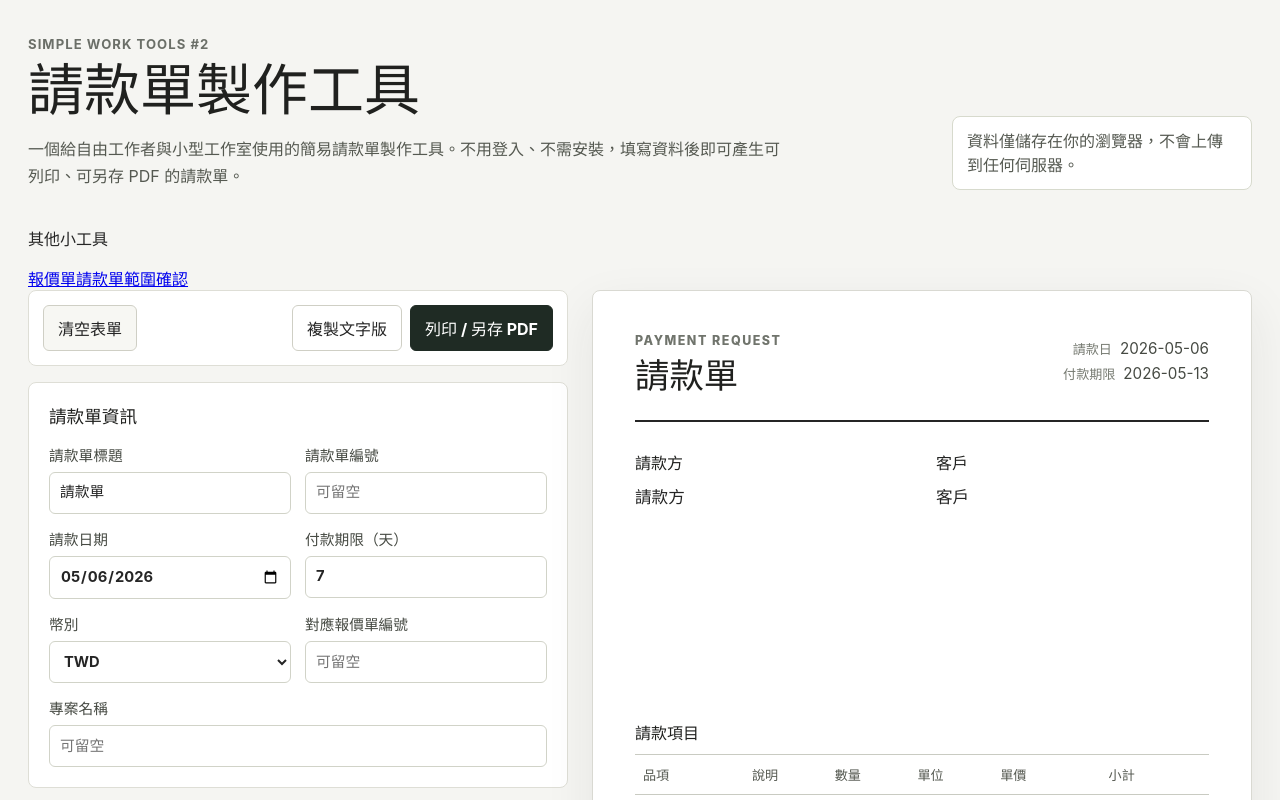
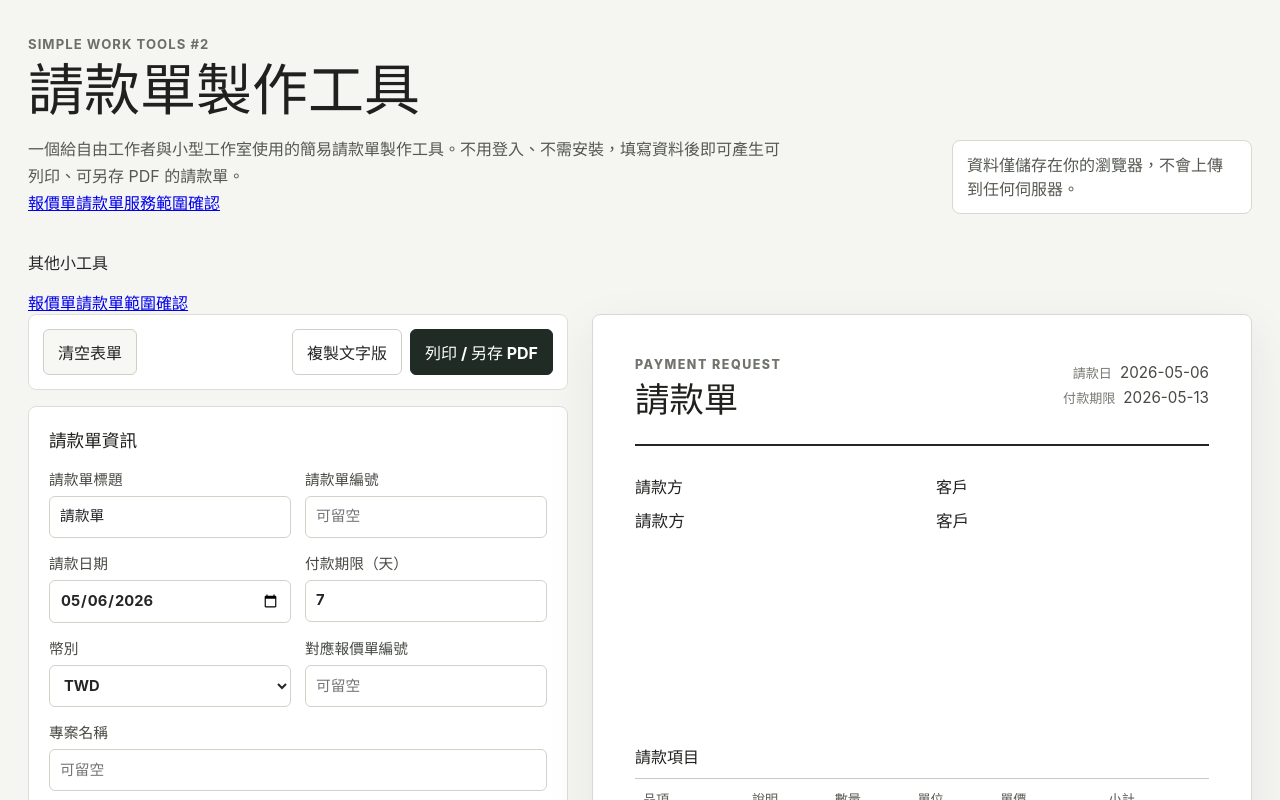
Before and after one commit to dong-sc/simple-payment-request-generator, a React (Vite) app: page / in a window 1280 px wide. Shown: the top 800 px of the page. Built offline with nearby package versions, Linux system fonts and the light colour scheme.

Commit message:
Add header tool shortcuts

```diff
--- a/src/components/Header.tsx
+++ b/src/components/Header.tsx
@@ -1,3 +1,21 @@
+const shortcuts = [
+  {
+    label: '報價單',
+    href: 'https://dong-sc.github.io/simple-quote-generator/',
+    current: false,
+  },
+  {
+    label: '請款單',
+    href: 'https://dong-sc.github.io/simple-payment-request-generator/',
+    current: true,
+  },
+  {
+    label: '服務範圍確認',
+    href: 'https://dong-sc.github.io/simple-scope-confirmation-generator/',
+    current: false,
+  },
+];
+
 export function Header() {
   return (
     <header className="site-header">
@@ -7,6 +25,17 @@
         <p className="intro">
           一個給自由工作者與小型工作室使用的簡易請款單製作工具。不用登入、不需安裝，填寫資料後即可產生可列印、可另存 PDF 的請款單。
         </p>
+        <nav className="header-tool-shortcuts" aria-label="其他接案文件工具">
+          {shortcuts.map((shortcut) => (
+            <a
+              aria-current={shortcut.current ? 'page' : undefined}
+              href={shortcut.href}
+              key={shortcut.href}
+            >
+              {shortcut.label}
+            </a>
+          ))}
+        </nav>
       </div>
       <p className="privacy-note">資料僅儲存在你的瀏覽器，不會上傳到任何伺服器。</p>
     </header>
```
